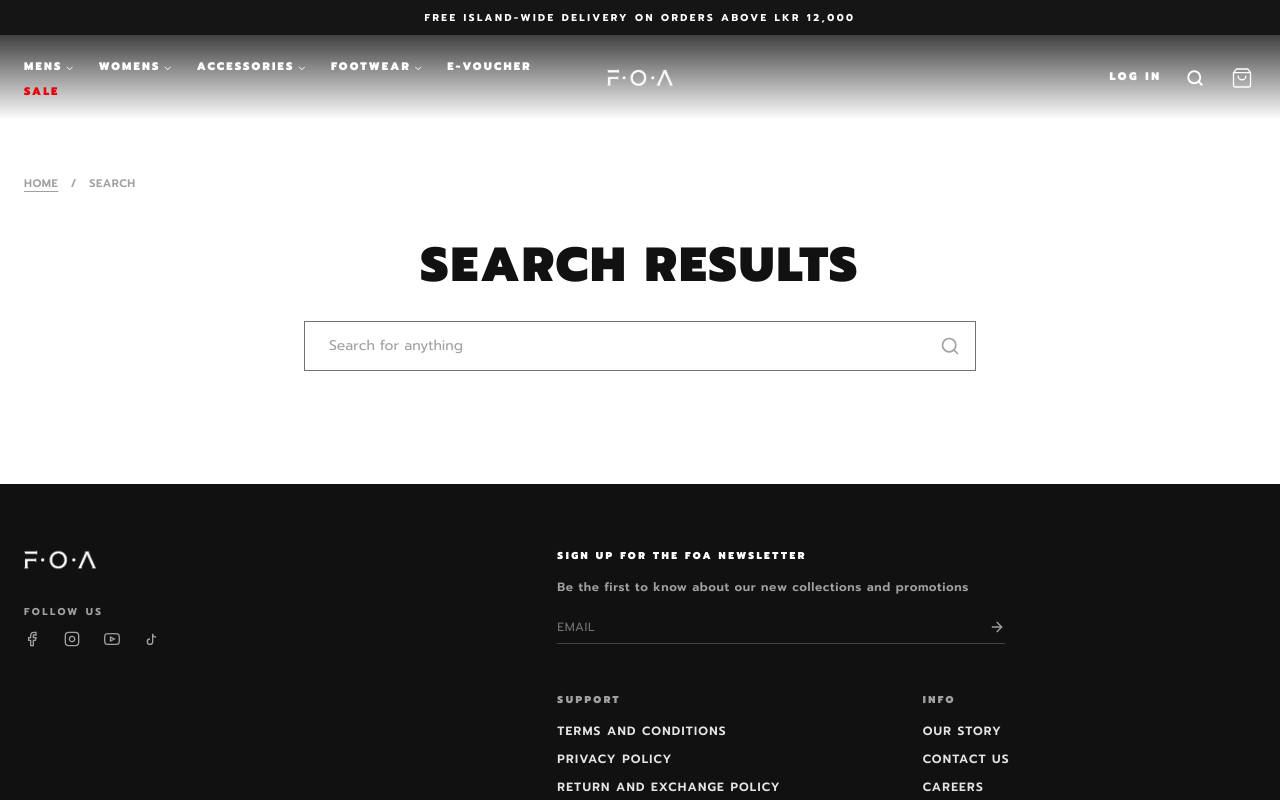
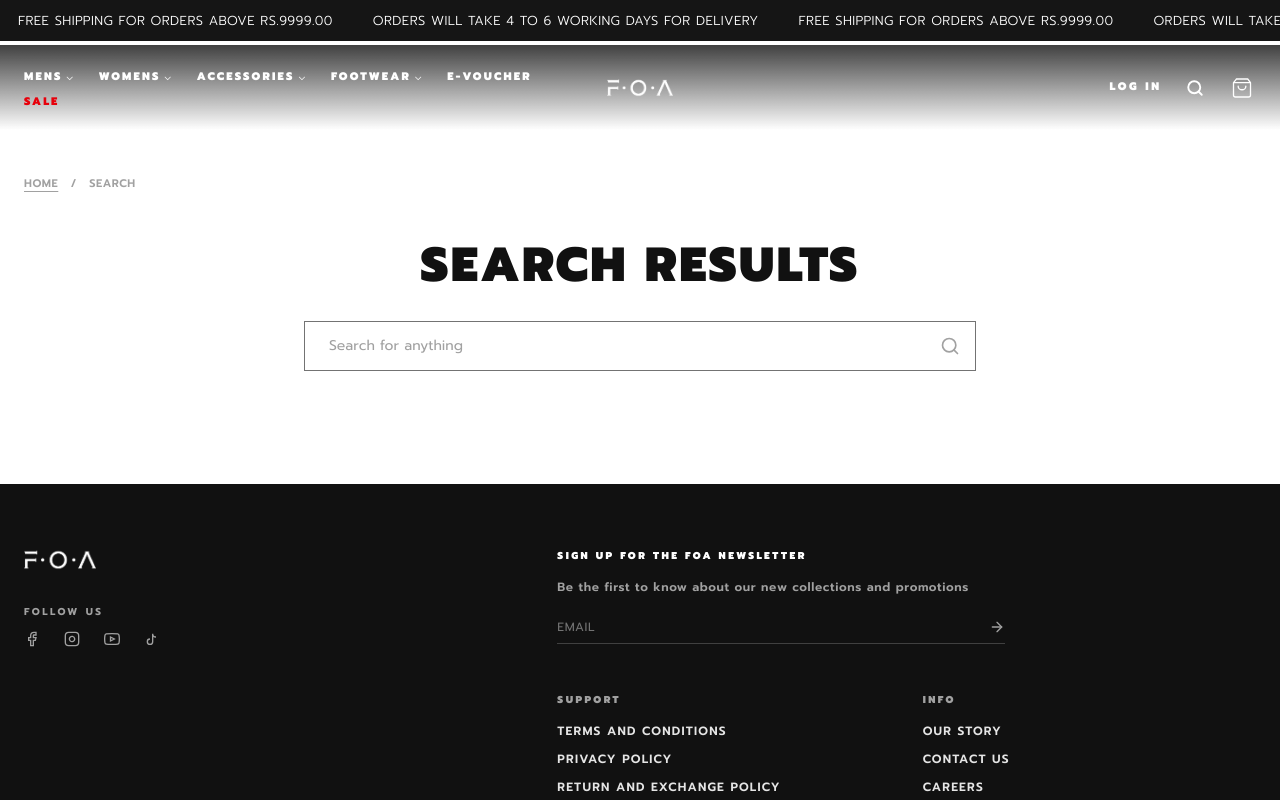
Before and after one commit to Manujitha420/FOA-clone, a Next.js app: page /search in a window 1280 px wide. Shown: the top 800 px of the page. Built offline with nearby package versions, Linux system fonts and the light colour scheme.

Commit message:
Added the announcement bar at the top of the nav bar.

```diff
--- a/src/components/layout/Navbar.tsx
+++ b/src/components/layout/Navbar.tsx
@@ -220,10 +220,99 @@ export const Navbar: React.FC = () => {
   return (
     <>
       {/* Announcement Bar */}
-      <div className="fixed top-0 left-0 right-0 z-50 bg-[#151515] text-white text-[10px] font-bold uppercase tracking-[0.25em] text-center py-2.5">
-        {currency === "LKR"
-          ? "Free Island-Wide Delivery on Orders Above LKR 12,000"
-          : "Free Worldwide Shipping on Orders Above $100"}
+      <div
+        className="fixed top-0 left-0 right-0 z-50 overflow-hidden select-none flex whitespace-nowrap marquee-container"
+        style={{
+          backgroundColor: "#151515",
+          color: "#fff",
+          fontSize: "17px",
+          fontWeight: 300,
+          lineHeight: "17px",
+          padding: "14px 0px"
+        }}
+      >
+        <style dangerouslySetInnerHTML={{__html: `
+          @keyframes marquee {
+            0% { transform: translateX(0); }
+            100% { transform: translateX(-100%); }
+          }
+          .marquee-track {
+            display: flex;
+            flex-shrink: 0;
+            animation: marquee 25s linear infinite;
+          }
+          .marquee-container:hover .marquee-track {
+            animation-play-state: paused;
+          }
+        `}} />
+        <div className="marquee-track">
+          {[...Array(4)].map((_, idx) => (
+            <React.Fragment key={idx}>
+              <span
+                style={{
+                  alignItems: "center",
+                  color: "#fff",
+                  display: "flex",
+                  fontSize: "13px",
+                  letterSpacing: "0.39px",
+                  lineHeight: "13px",
+                  padding: "0px 20px",
+                  textTransform: "uppercase"
+                }}
+              >
+                FREE SHIPPING FOR ORDERS ABOVE Rs.9999.00
+              </span>
+              <span
+                style={{
+                  alignItems: "center",
+                  color: "#fff",
+                  display: "flex",
+                  fontSize: "13px",
+                  letterSpacing: "0.39px",
+                  lineHeight: "13px",
+                  padding: "0px 20px",
+                  textTransform: "uppercase"
+                }}
+              >
+                ORDERS WILL TAKE 4 TO 6 WORKING DAYS FOR DELIVERY
+              </span>
+            </React.Fragment>
+          ))}
+        </div>
+        <div className="marquee-track" aria-hidden="true">
+          {[...Array(4)].map((_, idx) => (
+            <React.Fragment key={idx}>
+              <span
+                style={{
+                  alignItems: "center",
+                  color: "#fff",
+                  display: "flex",
+                  fontSize: "13px",
+                  letterSpacing: "0.39px",
+                  lineHeight: "13px",
+                  padding: "0px 20px",
+                  textTransform: "uppercase"
+                }}
+              >
+                FREE SHIPPING FOR ORDERS ABOVE Rs.9999.00
+              </span>
+              <span
+                style={{
+                  alignItems: "center",
+                  color: "#fff",
+                  display: "flex",
+                  fontSize: "13px",
+                  letterSpacing: "0.39px",
+                  lineHeight: "13px",
+                  padding: "0px 20px",
+                  textTransform: "uppercase"
+                }}
+              >
+                ORDERS WILL TAKE 4 TO 6 WORKING DAYS FOR DELIVERY
+              </span>
+            </React.Fragment>
+          ))}
+        </div>
       </div>
 
       <header
@@ -232,7 +321,7 @@ export const Navbar: React.FC = () => {
             ? "bg-[#151515]/95 backdrop-blur-md border-b border-neutral-900 py-3 shadow-md"
             : "bg-gradient-to-b from-[#111111]/80 to-transparent py-5"
         }`}
-        style={{ top: "35px" }}
+        style={{ top: "45px" }}
         onMouseLeave={() => setActiveDropdown(null)}
       >
         <div className="max-w-7xl mx-auto px-6 grid grid-cols-12 items-center">
```
